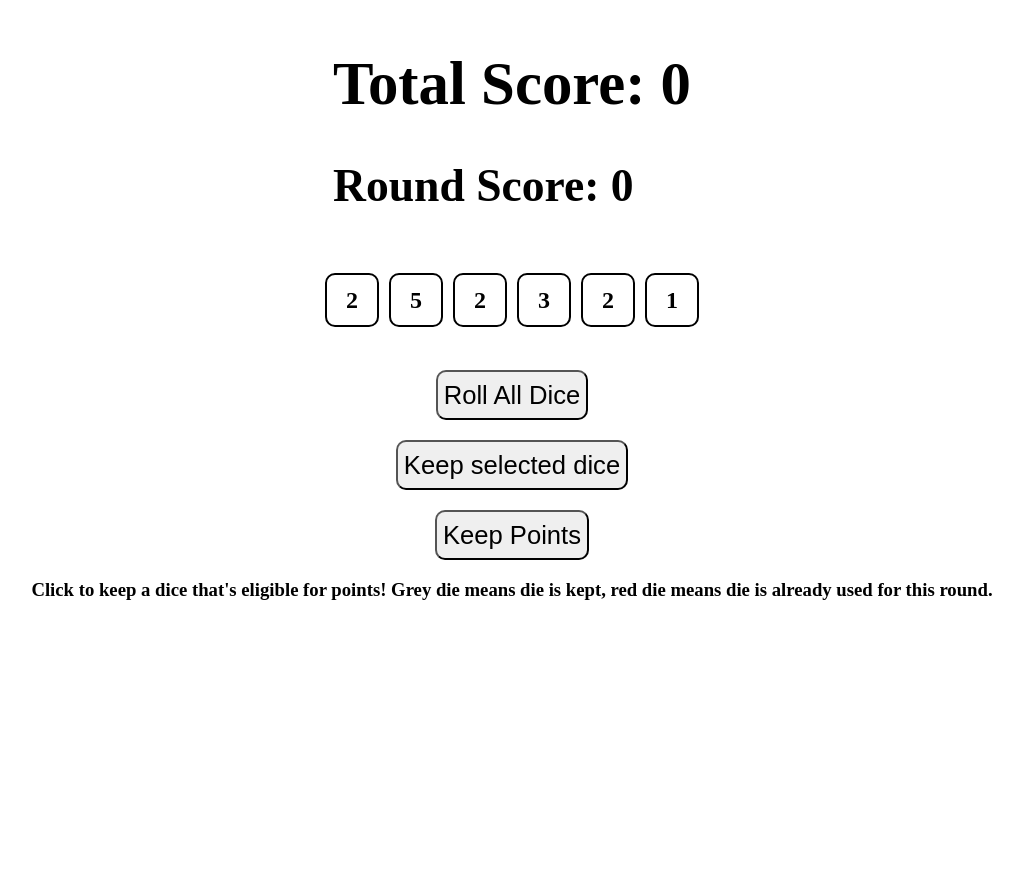
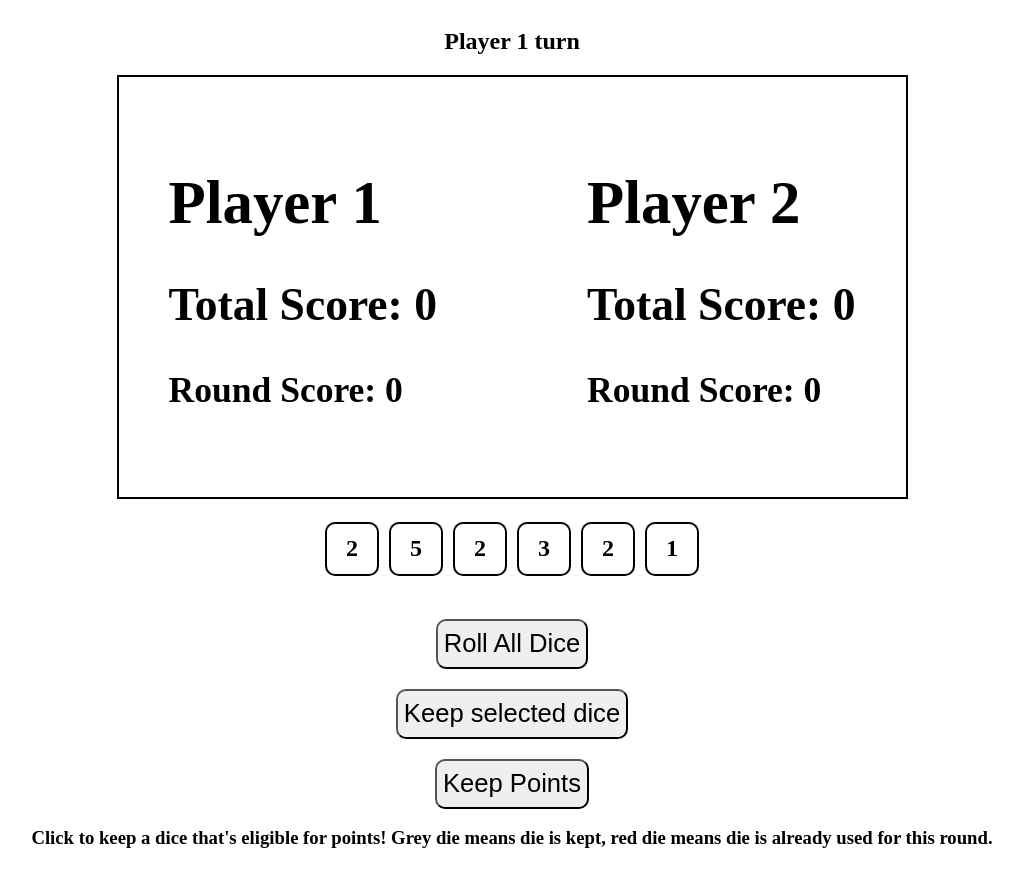
Before and after one commit to bpfahert/farkle, a React (Create React App) app in the folder farkle-game/: page / in a window 1280 px wide. Shown: the whole page, without its empty margins (128-1151 px from the left). Before the commit the page ends 800 px from the top, so only its background shows below. Built offline with nearby package versions, Linux system fonts and the light colour scheme.

Commit message:
Add additional scoring combinations for dice
Added remaining dice combinations that result in scoring. Began preparing to
code for stricter dice keeping rules as per game rules.

```diff
--- a/farkle-game/src/App.js
+++ b/farkle-game/src/App.js
@@ -6,8 +6,11 @@ import Scoreboard from './Components/Scoreboard';
 function App() {
 
   const [dice, setDice] = React.useState(initializeDice);
-  const [totalScore, setTotalScore] = React.useState(0);
-  const [roundScore, setRoundScore] = React.useState(0);
+  const [totalScoreP1, setTotalScoreP1] = React.useState(0);
+  const [roundScoreP1, setRoundScoreP1] = React.useState(0);
+  const [totalScoreP2, setTotalScoreP2] = React.useState(0);
+  const [roundScoreP2, setRoundScoreP2] = React.useState(0);
+  const [player1Turn, setPlayer1Turn] = React.useState(true);
 
 //Completely resets dice with a random value between 1 and 6
   function initializeDice() {
@@ -61,10 +64,12 @@ function App() {
         farkleArray[i] = unusedDiceArray[i].value;
       }
       if (farkleArray.includes(1) === false && farkleArray.includes(5) === false && farkleArray.length > 0) {
-        console.log(farkleArray);
-        setRoundScore(0);
+        //Change to farkle alert
+        alert("Farkle! Next player clicks to roll dice!");
+        setRoundScoreP1(0);
+        setRoundScoreP2(0);
+        setPlayer1Turn(player => !player);
         setDice(initializeDice);
-        console.log("Farkle!");
       }
     }, [dice])
 
@@ -88,12 +93,20 @@ function App() {
       return round;
     },{})
     let newScore = 0;
+    let tripletCount = 0;
+    let pairCount = 0;
+    let fourSame = false;
+    let pair = false;
     for (let i = 2; i < 7; i++) {
       if (score[i]) {
         if (score[i] === 3) {
           newScore += (100 * i);
+          tripletCount += 1;
         }
       }
+    }
+    if (score[1] && score[1] === 3) {
+      tripletCount += 1;
     }
     if (score[5] && score[5] < 3) {
       newScore += score[5] * 50;
@@ -108,6 +121,7 @@ function App() {
       if (score[i]) {
         if (score[i] === 4) {
         newScore += 1000;
+        fourSame = true;
         }
         if (score[i] === 5) {
           newScore += 2000;
@@ -115,22 +129,58 @@ function App() {
         if (score[i] === 6) {
           newScore += 3000;
         }
+        if (score[i] === 2) {
+          pair = true;
+          pairCount += 1;
+        }
       }
     }
-    setRoundScore(prevScore => {
-      return prevScore + newScore;
-    } )
+    if (tripletCount === 2) {
+      newScore = 2500;
+      console.log("triplet!");
+    }
+    if (pairCount === 3) {
+      newScore = 1500;
+      console.log("Three pairs!");
+    }
+    if (fourSame === true && pair === true) {
+      newScore = 1500;
+      console.log("four with a pair!");
+    }
+    // if (newScore === 0 || ) {
+    //   alert("Illegal move! You must select a valid points combination to roll again!");
+    //   return false;
+    // }
+    if (player1Turn === true) {
+      setRoundScoreP1(prevScore => {
+        return prevScore + newScore;
+      })
+    }
+    else {
+      setRoundScoreP2(prevScore => {
+        return prevScore + newScore;
+      })
+    }
   }
 
   //Function for player to keep points and end their turn
   function keepPoints() {
-    setTotalScore(prevScore => {
-      return prevScore + roundScore;
+    if (player1Turn === true) {
+      setTotalScoreP1(prevScore => {
+        return prevScore + roundScoreP1;
     });
+    }
+    else if (player1Turn === false) {
+      setTotalScoreP2(prevScore => {
+        return prevScore + roundScoreP2;
+      });
+    }
     resetRound();
+    setPlayer1Turn(player => !player);
   }
 
   //Adds kept dice points to round total and marks each kept die as pointsGiven
+    //TODO: Code so each dice kept must be involved in scoring to keep and player must keep at least 1 die to roll again
   function keepSelectedDice() {
     calculateRoundScore();
     setDice(prevDice => prevDice.map(die => {
@@ -140,12 +190,13 @@ function App() {
       else {
         return {...die};
       }
-}))};
+  }))};
 
   //Resets the dice and sets the score to 0, used after a farkle or player change
   function resetRound() {
     setDice(initializeDice);
-    setRoundScore(0);
+    setRoundScoreP1(0);
+    setRoundScoreP2(0);
   }
 
   //Funciton to check if all dice are used and the player can choose to roll again
@@ -169,7 +220,11 @@ function App() {
 
   return (
     <div className="app">
-      <Scoreboard totalscore={totalScore} roundscore={roundScore}/>
+      <h2>Player {player1Turn ? "1" : "2"} turn</h2>
+      <div className="scorebox">
+      <Scoreboard totalscore={totalScoreP1} roundscore={roundScoreP1} playerid={1}/>
+      <Scoreboard totalscore={totalScoreP2} roundscore={roundScoreP2} playerid={2}/>
+      </div>
       <div className="dicecontainer">
         {diceArray}
       </div>
--- a/farkle-game/src/Components/Scoreboard.js
+++ b/farkle-game/src/Components/Scoreboard.js
@@ -6,8 +6,9 @@ export default function Scoreboard(props) {
 
     return (
         <div className="scoreboard">
-            <h1>Total Score: {props.totalscore}</h1>
-            <h2>Round Score: {props.roundscore}</h2>
+            <h1>Player {props.playerid}</h1>
+            <h2>Total Score: {props.totalscore}</h2>
+            <h3>Round Score: {props.roundscore}</h3>
         </div>
     );
 }
--- a/farkle-game/src/style.css
+++ b/farkle-game/src/style.css
@@ -50,6 +50,7 @@ button {
 
 .scoreboard {
     font-size: 1.9rem;
+
 }
 
 .dicebtn {
@@ -64,3 +65,10 @@ button {
     gap: 10px;
     text-align: center;
 }
+
+.scorebox {
+    display: flex;
+    gap: 150px;
+    border: solid 2px black;
+    padding: 50px;
+}
```
